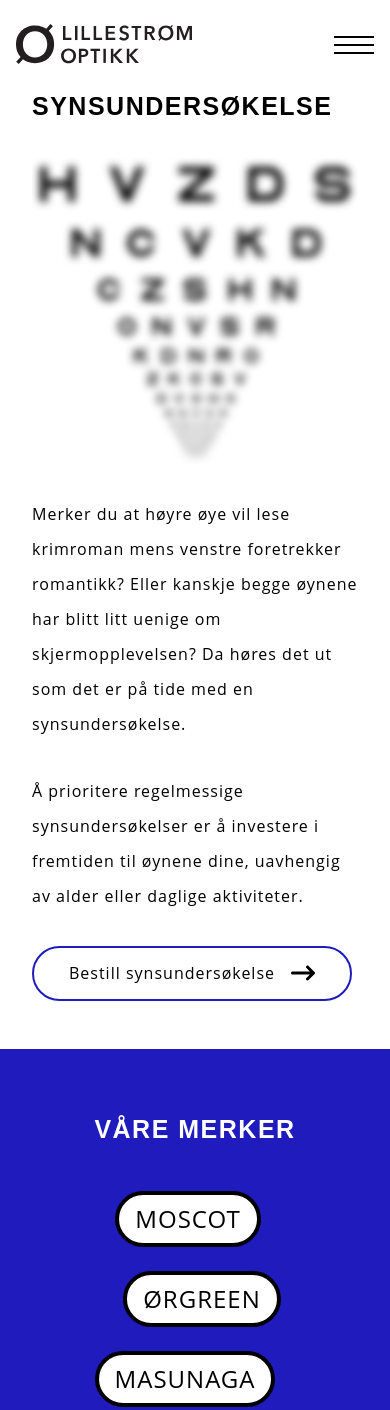
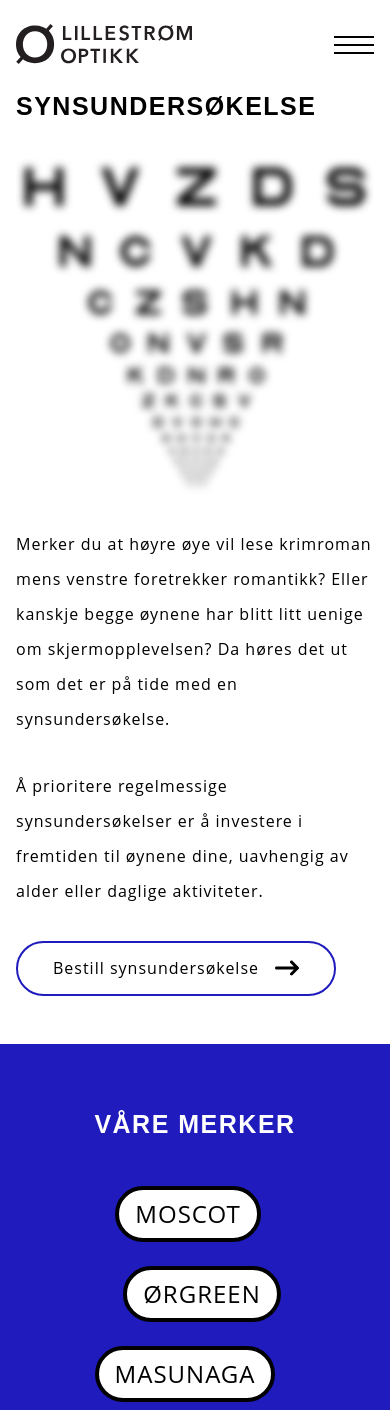
Before and after one commit to mathildeew/lillestromoptikk, a React (Vite) app: page / in a window 390 px wide. Shown: the top 1410 px of the page. Built offline with nearby package versions, Linux system fonts and the light colour scheme; a web font is replaced by a local one.

Commit message:
adds style for small screen

```diff
--- a/src/components/HomeLogMar/index.jsx
+++ b/src/components/HomeLogMar/index.jsx
@@ -17,7 +17,7 @@ export default function HomeLogMar() {
 
   return (
     <div className="home-container bg-white lg:bg-kleinBlue lg:text-white">
-      <div className="max-w-3xl flex flex-col gap-8 px-8">
+      <div className="max-w-3xl flex flex-col gap-8 px-4">
         <h2 className="lg:hidden">Synsundersøkelse</h2>
         <LogMAR hover={hover} />
 
@@ -31,19 +31,16 @@ export default function HomeLogMar() {
           Å prioritere regelmessige synsundersøkelser er å investere i fremtiden
           til øynene dine, uavhengig av alder eller daglige aktiviteter.
         </p>
-        <button
+
+        <Link
+          to="/timebestilling"
           onMouseEnter={handleHoverEnter}
           onMouseLeave={handleHoverLeave}
-          className="btn-primary border-kleinBlue  hover:bg-kleinBlue hover:text-white hover:border-white lg:hidden"
+          className="btn-primary border-kleinBlue flex gap-4 items-center justify-center hover:bg-kleinBlue hover:text-white lg:hidden"
         >
-          <Link
-            to="/timebestilling"
-            className="flex items-center justify-center gap-4 "
-          >
-            Bestill synsundersøkelse
-            <FontAwesomeIcon icon={faLongArrowRight} className="text-2xl" />
-          </Link>
-        </button>
+          Bestill synsundersøkelse
+          <FontAwesomeIcon icon={faLongArrowRight} className="text-2xl" />
+        </Link>
       </div>
     </div>
   );
--- a/src/components/LogMAR/index.jsx
+++ b/src/components/LogMAR/index.jsx
@@ -1,9 +1,11 @@
 export default function LogMAR({ hover }) {
+  console.log(hover);
+
   return (
     <div className="relative max-w-xl w-full mx-auto">
       <div
         className={`w-full h-full absolute p-4 backdrop-blur-sm  transition-all duration-500 ease-in-out ${
-          hover && "backdrop-blur-0"
+          hover && "backdrop-blur-none"
         }`}
       ></div>
 
```
